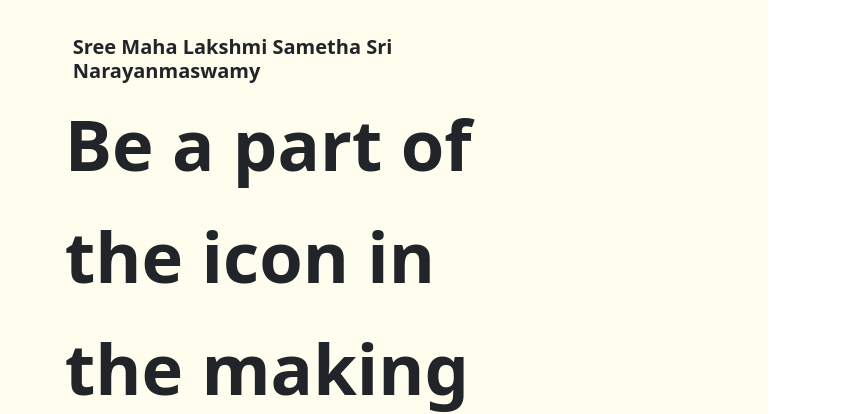
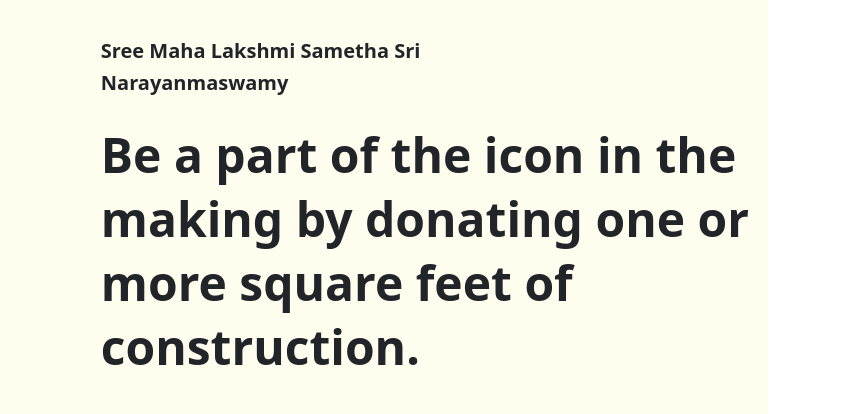
Before and after one commit to NikhilV-echortech/Donation, a plain HTML site: page index.html in a window 768 px wide. Shown: the part 411-825 px from the top of the page, 857 px wide, since content can reach past the window. Drawn offline with nearby package versions, Linux system fonts and the light colour scheme.

Commit message:
18/04/24_l-2

```diff
--- a/index.html
+++ b/index.html
@@ -69,10 +69,11 @@
           <h5 class="col-10 ts_s1_h5 " style="margin-bottom: 1%;font-weight: bold;margin-left: 0.5rem;">Sree Maha Lakshmi
             Sametha Sri
             Narayanmaswamy</h5>
-          <h1 class="col-6 col-sm-10 ts_s1_h1 m-0 p-0"
-            style="font-weight: bold;font-size: 4.4rem;line-height: 7rem; width: fit-content;">Be a part of the
+          <h1 class="col-5 col-sm-10 col-md-9 ts_s1_h1 m-0 p-0"
+            style="font-weight: bold;font-size:3.65vw;line-height: 6vw; width: fit-content;">Be a part of the
             icon in the making by donating one or more square feet of construction.</h1>
         </div>
+
       </div>
     </div>
   </div>
--- a/styles.css
+++ b/styles.css
@@ -44,6 +44,14 @@ body {
     border-radius: 1.5rem;
 
 }
+
+@media only screen and (min-width: 1025px) {
+
+    .ts_r2 {
+        margin-left: 1rem;
+    }
+}
+
 
 
 @media (max-width: 576px) {
@@ -106,19 +114,20 @@ body {
     .ts_s1_h5 {
         font-size: 1rem;
         margin-bottom: 1rem;
-        line-height: 1.5rem !important;
-        margin-left: 0.6rem !important;
+        line-height: 2rem !important;
+
     }
 
     .ts_s1_h1 {
         font-size: 1.7rem !important;
-        line-height: normal !important;
+        line-height: 2.6rem !important;
         width: 85vw !important;
-        margin-left: 0.5rem !important;
+
     }
 
     .ts_r2 {
         width: 80vw;
+        margin-left: 0.2rem;
     }
 
     #temple_story {}
@@ -166,3 +175,25 @@ body {
     outline: none;
     box-shadow: none;
 }
+
+@media only screen and (min-width: 768px) and (max-width: 1024px) {
+
+    .ts_s1_h1 {
+        margin-top: 1.5rem !important;
+        font-size: 3rem !important;
+        line-height: 4rem !important;
+        width: 85vw !important;
+        margin-left: 0.5rem !important;
+    }
+
+    .ts_r2 {
+        margin-left: 1rem;
+    }
+
+
+    .ts_s1_h5 {
+        margin-bottom: 1rem;
+        line-height: 2rem !important;
+
+    }
+}
```
